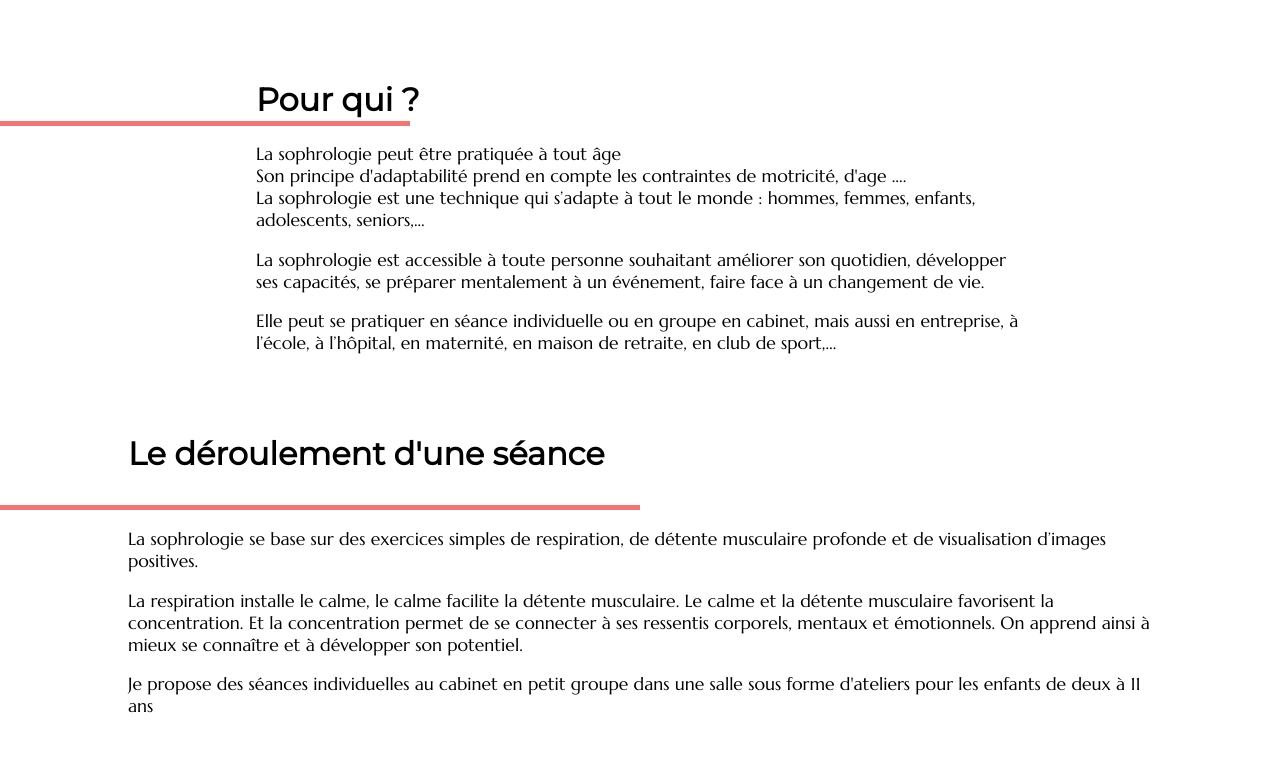
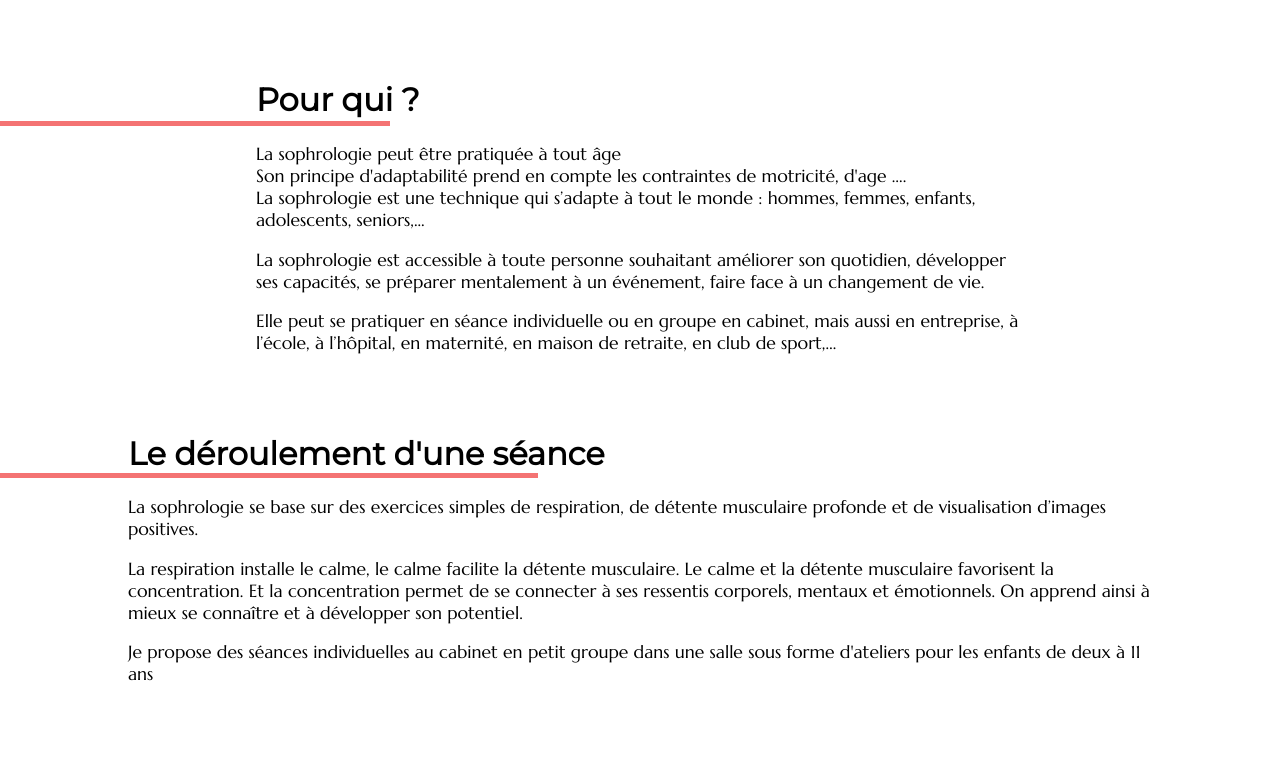
Before and after one commit to NathanGrigne/sophrology, a plain HTML site: page pages/sophrology.html in a window 1280 px wide. Shown: the part 1400-2162 px from the top of the page. Drawn offline with Linux system fonts and the light colour scheme.

```diff
--- a/pages/sophrology.html
+++ b/pages/sophrology.html
@@ -99,7 +99,7 @@
         </div>
         <div class="who">
             <h3 class="whoQuestion">Pour qui ?</h3>
-            <div class="border30"></div>
+            <div class="border30_2"></div>
             <p>
                 La sophrologie peut être pratiquée à tout âge <br>
                 Son principe d'adaptabilité prend en compte les contraintes de motricité, d'age …. <br>
--- a/styles/main.css
+++ b/styles/main.css
@@ -370,6 +370,13 @@
     margin-left: -20vw;
 }
 
+.main .border30_2{
+    width: 30.5vw;
+    height: 5px;
+    background-color: #F47373;
+    margin-left: -20vw;
+}
+
 .main .whatIs{
     width: 60vw;
     margin: 0 auto;
@@ -400,7 +407,7 @@
     background-color: #F47373;
 }
 .main .border50{
-    width: 50vw;
+    width: 42vw;
     height: 5px;
     background-color: #F47373;
 }
@@ -483,6 +490,7 @@
 .main h3.sessionQuestion{
     font-weight: bold;
     font-size: 2rem;
+    margin : 0;
     margin-left: 10vw;
 }
 
```
Also changed, not shown: pages/conscience.html (+1 -1 lines), pages/hypnose.html (+1 -1 lines).
